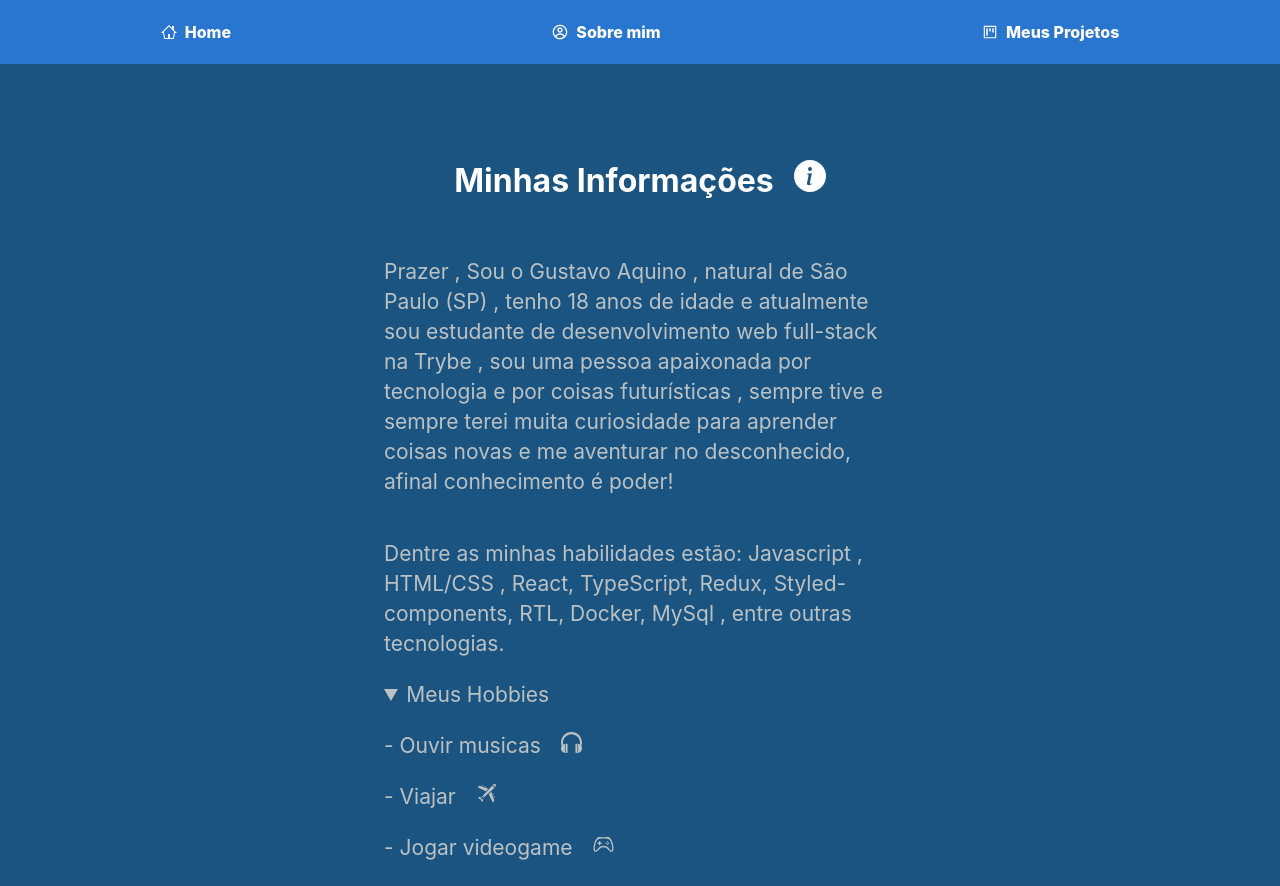
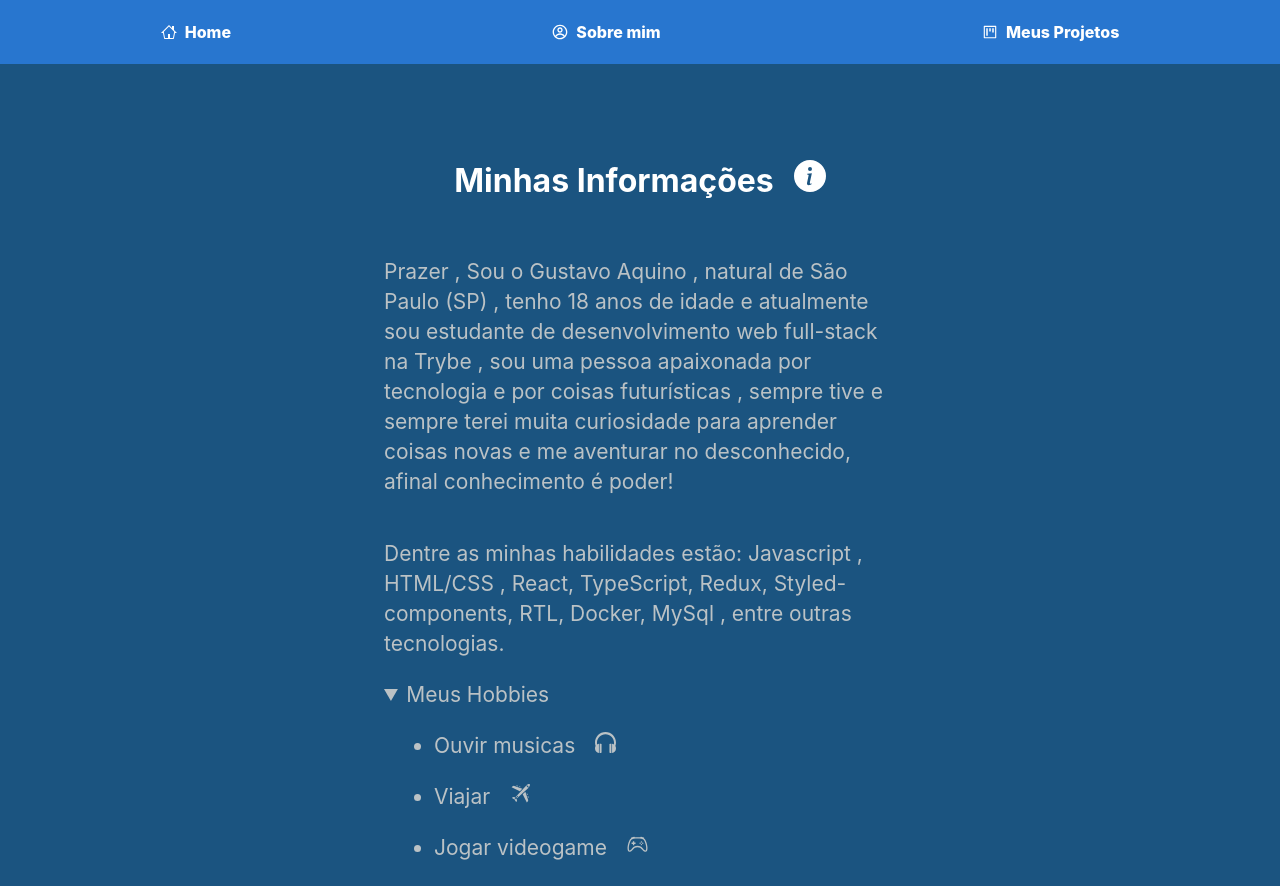
Before and after one commit to Gustavo-Aquino-1/Gustavo-Aquino-Portfolio, a React (Create React App) app: page /about/me in a window 1280 px wide. Both pictures are taken after a click on the element "Meus Hobbies". Built offline with nearby package versions, Linux system fonts and the light colour scheme.

Commit message:
change details for list page about me

```diff
--- a/src/pages/AboutMe.jsx
+++ b/src/pages/AboutMe.jsx
@@ -43,6 +43,9 @@ const AboutMeArea = styled.div`
 
     details {
       cursor: pointer;
+      li {
+        margin-left: 10px;
+      }
       p {
         display: flex;
         align-items: center;
@@ -86,9 +89,11 @@ function AboutMe() {
 
           <details>
             <summary> Meus Hobbies</summary>
-            <p> - Ouvir musicas <span><ImHeadphones /></span></p>
-            <p> - Viajar<span><GiCommercialAirplane /></span></p>
-            <p> - Jogar videogame <span><BsController /></span></p>
+             <ul>
+              <li><p>Ouvir musicas <span><ImHeadphones /></span></p></li>
+              <li><p>Viajar<span><GiCommercialAirplane /></span></p></li>
+              <li><p>Jogar videogame <span><BsController /></span></p></li>
+             </ul>
           </details>
         </div>
 
```
